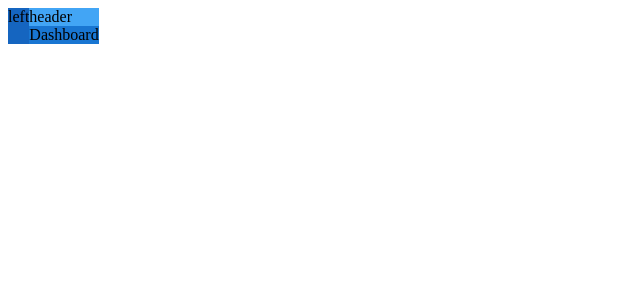
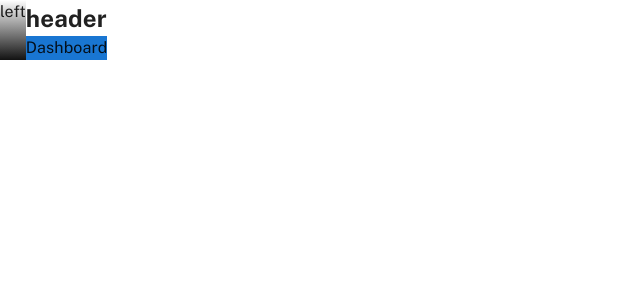
Before and after one commit to Bhavya-25/Crypto-Dashboard, a React (Create React App) app: page / in a window 1280 px wide. Shown: the top 300 px of the page, without its empty margins (0-640 px from the left). Built offline with nearby package versions, Linux system fonts and the light colour scheme.

Commit message:
add header component

```diff
--- a/public/index.html
+++ b/public/index.html
@@ -15,6 +15,9 @@
       user's mobile device or desktop. See https://developers.google.com/web/fundamentals/web-app-manifest/
     -->
     <link rel="manifest" href="%PUBLIC_URL%/manifest.json" />
+    <link rel="preconnect" href="https://fonts.googleapis.com">
+    <link rel="preconnect" href="https://fonts.gstatic.com" crossorigin>
+    <link href="https://fonts.googleapis.com/css2?family=Public+Sans:wght@100;200;300;400;500;600;700;800;900&display=swap" rel="stylesheet">
     <!--
       Notice the use of %PUBLIC_URL% in the tags above.
       It will be replaced with the URL of the `public` folder during the build.
--- /dev/null
+++ b/src/components/header.js
@@ -0,0 +1,9 @@
+const Header = ()=>{
+    return(
+        <>
+            <h2>header</h2>
+        </>
+    )
+}
+
+export default Header;
--- a/src/index.css
+++ b/src/index.css
@@ -0,0 +1,6 @@
+*{
+    margin: 0;
+    padding:0;
+    box-sizing: border-box;
+    font-family: 'Public Sans', sans-serif;
+}
--- a/src/layouts/dashboardLayout.js
+++ b/src/layouts/dashboardLayout.js
@@ -1,17 +1,18 @@
 
 import { Box,Stack } from "@mui/material";
-// import  from '@mui/material/Stack';
+import Header from "../components/header";
+
 export default function DashboardLayout({pageContent}){
     return (
         <>
             <Stack direction="row">
-                    <Box sx={{bgcolor: 'primary.dark'}}>
+                    <Box sx={{ backgroundImage: (theme)=> theme.palette.gradients.primary }}>
                         left
                     </Box>
 
                     <Box >
-                        <Box sx={{bgcolor: 'primary.light'}}>
-                            header
+                        <Box sx={{bgcolor: (theme)=> theme.palette.primary.darker }}>
+                            <Header />
                         </Box>
                         <Box sx={{bgcolor: 'primary.main'}}>
                             {pageContent}
--- a/src/theme/index.js
+++ b/src/theme/index.js
@@ -1,3 +1,4 @@
+import { CssBaseline } from '@mui/material';
 import { createTheme , ThemeProvider } from '@mui/material/styles';
 import palette from './palette';
 
@@ -9,6 +10,7 @@ export default function MuiTheme({ children }) {
   });
   return (
     <ThemeProvider theme={theme}>
+      <CssBaseline/>
         {children}
     </ThemeProvider>
   );
--- a/src/theme/palette.js
+++ b/src/theme/palette.js
@@ -1,20 +1,60 @@
+
+// ----------------------------------------------------------------------
+
+function createGradient(color1, color2) {
+  return `linear-gradient(180deg, ${color1} 0%, ${color2} 100%)`;
+}
+
+// ----------------------------------------------------------------------
 
 const primary = {
-    lighter: '#C8FACD',
-    light: '#5BE584',
-    main: '#00AB55',
-    dark: '#007B55',
-    darker: '#005249',
-  };
+  light:"#fff",
+  lighter:"rgba(255, 255, 255, 0.7)",
+  main:"#90CAF9",
+  dark:"#8381F0",
+  darker:"#723F65"
+};
+const bgGray = {
+  main:"#464E5F",
+  dark: '#121212',
+}
+const error = {
+  main:"#F44336"
+}
+const secondry = {
+  dark: 'rgba(255, 255, 255, 0.5);',
+};
+
+const gradients = {
+  primary: createGradient(primary.light, bgGray.dark),
+};
+const activeColor = {
+  main:"#90CAF9"
+}
+const textG = {
+  main:"#0BB783"
+}
 
 
 const palette = {
   light: {
     mode: 'light',
+    secondry,
+    bgGray,
+    gradients,
+    activeColor,
+    textG,
+    error
   },
   dark: {
     primary,
+    secondry,
     mode: 'dark',
+    gradients,
+    activeColor,
+    textG,
+    error
+
   },
 };
 
```
